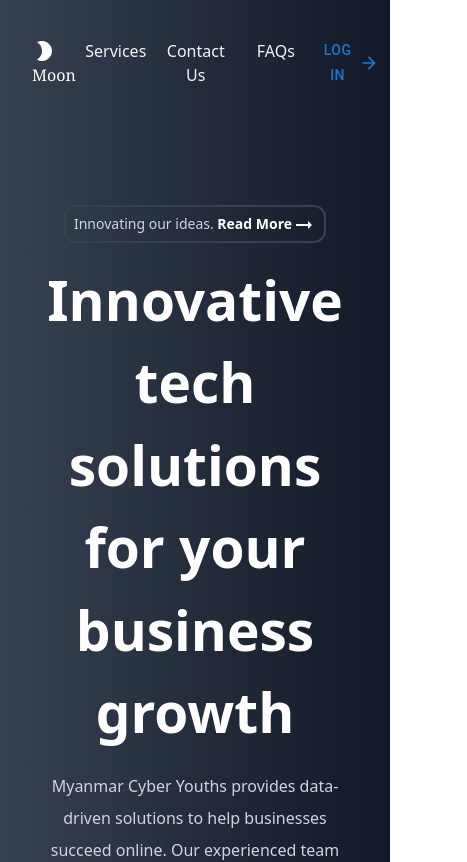
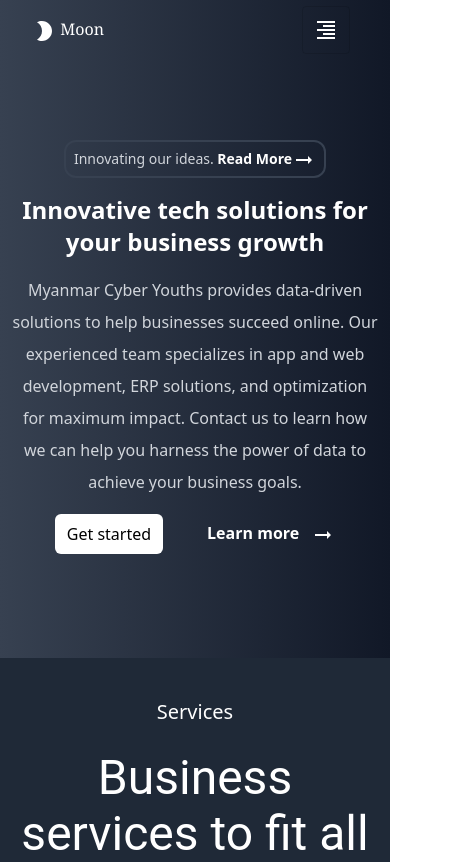
Before and after one commit to ninnroot/landingpage, a Next.js app: page / in a window 390 px wide. Shown: the top 862 px of the page, 467 px wide, since content can reach past the window. Built offline with nearby package versions, Linux system fonts and the light colour scheme.

Commit message:
Responsive done

```diff
--- a/src/components/AboutUs.tsx
+++ b/src/components/AboutUs.tsx
@@ -3,14 +3,14 @@
 
 const AboutUs = () => {
   return (
-    <div className="mx-32 flex flex-row text-white justify-center items-center py-20">
+    <div className="sm:mx-16 lg:32 mx-3 flex flex-row text-white justify-center items-center py-20">
       <div className="flex flex-col items-center justify-center gap-4">
         <div className="cursor-pointer py-1 px-2 border-2 border-gray-700 rounded-xl hover:border-gray-500">
           <span className="text-gray-300 text-sm">Innovating our ideas.</span>
           <span className="font-bold text-whtie text-sm"> Read More</span>
           <ArrowRightAltIcon />
         </div>
-        <p className="text-center max-w-2xl mx-auto text-[55px] font-bold">
+        <p className="text-center max-w-2xl mx-auto md:text-3xl xl:text-[55px] text-2xl font-bold">
           Innovative tech solutions for your business growth
         </p>
         <p className="text-center text-md max-w-2xl mx-auto leading-8 text-gray-300">
--- a/src/components/Clients.tsx
+++ b/src/components/Clients.tsx
@@ -58,16 +58,16 @@
   const threeReviewers = clientReviews.slice(0, 3);
   const [open, setOpen] = useState<boolean>(false);
   return (
-    <div className="flex flex-col items-center py-10 gap-6 text-white mx-32">
+    <div className="flex flex-col items-center py-10 gap-6 text-white lg:mx-32 md:mx-16 mx-3">
       <p>Testimonails</p>
       <p className="mx-auto max-w-xl text-center text-3xl">
         We have worked with thousands of amazing people
       </p>
-      <div className="grid grid-cols-4 gap-6 w-full min-h-52 max-h-fit">
+      <div className="grid xl:grid-cols-4 md:grid-cols-2 grid-cols-1 gap-6 w-full min-h-52 max-h-fit">
         {threeReviewers.map((item) => (
           <div
             key={item.id}
-            className="bg-gray-900 rounded-xl p-6 flex flex-col justify-between"
+            className="bg-gray-900 rounded-xl p-6 flex flex-col justify-between gap-10"
           >
             <div className="text-sm">
               <span>{item.reviews}</span>
--- a/src/components/Contact.tsx
+++ b/src/components/Contact.tsx
@@ -41,9 +41,9 @@
   });
   console.log(messageData);
   return (
-    <div className="mx-32 text-white py-10">
-      <div className="grid grid-cols-2 gap-10 w-full">
-        <div className="col-span-1 bg-gradient-to-b from-gray-700 to-gray-900 h-[100vh] p-10 flex flex-col justify-center items-start ">
+    <div className="lg:mx-32 sm:mx-14 mx-3 text-white py-10">
+      <div className="grid xl:grid-cols-2 grid-cols-1 gap-10 w-full">
+        <div className="col-span-1 bg-gradient-to-b from-gray-700 to-gray-900 xl:h-[100vh] p-10 flex flex-col justify-center items-start ">
           <p className="text-3xl font-bold mb-3">Get in touch</p>
           <p className="leading-7 text-lg mb-10">
             Getting in touch with us is easy. Whether you prefer to call, email
--- a/src/components/Faq.tsx
+++ b/src/components/Faq.tsx
@@ -15,7 +15,7 @@
     answer: "I am not gay.",
   },
   {
-    question: "Mama or nyimalay",
+    question: "Mama or nyimalay?",
     answer: "Mama",
   },
   { question: "Do you love GUSTO?", answer: "No, I don't" },
@@ -46,8 +46,10 @@
 
 const Faq = () => {
   return (
-    <div className="mx-80 text-white py-20">
-      <p className="text-3xl font-bold mb-10">Frequent asked questions</p>
+    <div className="xl:mx-80 lg:mx-64 sm:mx-24 mx-8  text-white py-20">
+      <p className="text-2xl md:text-3xl font-bold mb-10">
+        Frequent asked questions
+      </p>
       <div className="flex flex-col gap-4">
         {questionAnswer.map((item: QuestionAnswer) => (
           <div key={item.answer}>
--- a/src/components/Footer.tsx
+++ b/src/components/Footer.tsx
@@ -8,13 +8,13 @@
 
 const Footer = () => {
   return (
-    <div className="mx-32 py-20">
+    <div className="lg:mx-32 sm:mx-14 mx-3 py-20 ">
       <Divider style={{ backgroundColor: "gray" }} />
-      <div className="flex justify-between mt-10">
-        <p className="text-gray-400 text-sm">
+      <div className="flex justify-between mt-10 gap-10">
+        <p className="text-gray-400 text-center text-sm">
           @2023 Tone Tone Lay. All right reserved.
         </p>
-        <div className="w-56 flex gap-6">
+        <div className="w-56 flex flex-wrap justify-center md:gap-6 gap-6">
           <FacebookIcon sx={{ color: "gray" }} />
           <InstagramIcon sx={{ color: "gray" }} />
           <TwitterIcon sx={{ color: "gray" }} />
--- a/src/components/Layout.tsx
+++ b/src/components/Layout.tsx
@@ -1,7 +1,22 @@
+import Box from "@mui/material/Box";
+import SwipeableDrawer from "@mui/material/SwipeableDrawer";
+import List from "@mui/material/List";
+import Divider from "@mui/material/Divider";
+import ListItem from "@mui/material/ListItem";
+import ListItemButton from "@mui/material/ListItemButton";
+import ListItemIcon from "@mui/material/ListItemIcon";
+import ListItemText from "@mui/material/ListItemText";
 import React, { ReactNode } from "react";
 import Brightness2Icon from "@mui/icons-material/Brightness2";
-import { Button } from "@mui/material";
+import { Button, ToggleButton } from "@mui/material";
 import ArrowForwardIcon from "@mui/icons-material/ArrowForward";
+import MiscellaneousServicesIcon from "@mui/icons-material/MiscellaneousServices";
+import QuestionMarkIcon from "@mui/icons-material/QuestionMark";
+import CallIcon from "@mui/icons-material/Call";
+import LoginIcon from "@mui/icons-material/Login";
+import FormatAlignRightIcon from "@mui/icons-material/FormatAlignRight";
+
+type Anchor = "right";
 
 interface Nav {
   icon: ReactNode;
@@ -19,9 +34,78 @@
   logIn: <Button endIcon={<ArrowForwardIcon />}>Log in</Button>,
 };
 
+interface ModileDrawer {
+  text: string;
+  icon: ReactNode;
+}
+const mobileDrawer: ModileDrawer[] = [
+  { text: "Services", icon: <MiscellaneousServicesIcon /> },
+  { text: "FAQs", icon: <QuestionMarkIcon /> },
+  { text: "Contact Us", icon: <CallIcon /> },
+];
+
 const Layout = () => {
+  const [state, setState] = React.useState({
+    top: false,
+    left: false,
+    bottom: false,
+    right: false,
+  });
+
+  const toggleDrawer =
+    (anchor: Anchor, open: boolean) =>
+    (event: React.KeyboardEvent | React.MouseEvent) => {
+      if (
+        event &&
+        event.type === "keydown" &&
+        ((event as React.KeyboardEvent).key === "Tab" ||
+          (event as React.KeyboardEvent).key === "Shift")
+      ) {
+        return;
+      }
+
+      setState({ ...state, [anchor]: open });
+    };
+
+  const list = (anchor: Anchor) => (
+    <Box
+      sx={{ width: 250 }}
+      role="presentation"
+      onClick={toggleDrawer(anchor, false)}
+      onKeyDown={toggleDrawer(anchor, false)}
+    >
+      <List>
+        {mobileDrawer.map((item, index) => (
+          <ListItem disablePadding key={index}>
+            <ListItemButton>
+              <div className="flex justify-start items-center">
+                <ListItemIcon>{item.icon}</ListItemIcon>
+                <ListItemText>{item.text}</ListItemText>
+              </div>
+            </ListItemButton>
+          </ListItem>
+        ))}
+      </List>
+      <Divider />
+      <List>
+        <ListItem>
+          <ListItemButton>
+            <div className="flex justify-start items-center">
+              <ListItemIcon>
+                <LoginIcon />
+              </ListItemIcon>
+              <ListItemText>Log in</ListItemText>
+            </div>
+          </ListItemButton>
+        </ListItem>
+      </List>
+    </Box>
+  );
+
   return (
-    <div className="flex flex-row justify-between items-center mx-8 py-8">
+    <div>
+      <div>
+        <div className="hidden lg:flex flex-row justify-between items-center mx-8 py-8">
           <div className="w-24 text-white font-serif">{nav.icon} Moon</div>
           <div className="text-slate-100 w-96 flex flex-row justify-evenly cursor-pointer ">
             <span className="w-20 text-center">{nav.services}</span>
@@ -30,6 +114,32 @@
           </div>
           <div className="w-24">{nav.logIn}</div>
         </div>
+      </div>
+      <div className="lg:hidden flex justify-between items-center mx-8">
+        <div className="w-24 text-white font-serif">{nav.icon} Moon</div>
+        {(["right"] as const).map((anchor) => (
+          <React.Fragment key={anchor}>
+            <Button onClick={toggleDrawer(anchor, true)}>
+              <ToggleButton
+                value="right"
+                aria-label="right aligned"
+                style={{ color: "white" }}
+              >
+                <FormatAlignRightIcon />
+              </ToggleButton>
+            </Button>
+            <SwipeableDrawer
+              anchor={anchor}
+              open={state[anchor]}
+              onClose={toggleDrawer(anchor, false)}
+              onOpen={toggleDrawer(anchor, true)}
+            >
+              {list(anchor)}
+            </SwipeableDrawer>
+          </React.Fragment>
+        ))}
+      </div>
+    </div>
   );
 };
 
--- a/src/components/Services.tsx
+++ b/src/components/Services.tsx
@@ -56,19 +56,32 @@
         "Maintenance and support",
       ],
     },
+    {
+      offer: "Consulting",
+      description: "Dedicated consulting for your business",
+      privilege: [
+        "Architecture and design",
+        "Project planning and management",
+        "Requirements gathering and analysis",
+        "Technology assessment and selection",
+        "Maintenance and support",
+      ],
+    },
   ],
 };
 
 const Services = () => {
   return (
     <div className="w-full bg-gray-800 h-full py-10">
-      <div className="flex flex-col gap-6 text-white items-center mx-32">
-        <p>{contentServices.title}</p>
-        <Typography variant="h3">{contentServices.contentTitle}</Typography>
+      <div className="flex flex-col gap-6 text-white items-center lg:mx-32 md:mx-16 mx-3">
+        <p className="text-xl">{contentServices.title}</p>
+        <Typography variant="h3" sx={{ textAlign: "center" }}>
+          {contentServices.contentTitle}
+        </Typography>
         <div className="mx-auto max-w-2xl text-center leading-8">
           {contentServices.content}
         </div>
-        <div className="grid grid-cols-3 gap-6 w-full min-h-64 max-h-96">
+        <div className="grid xl:grid-cols-3 lg:grid-cols-2 grid-cols-1 gap-6 w-full min-h-64 ">
           {contentServices.options.map((item) => (
             <div
               key={item.offer}
```
Lines whose indentation alone changed are shown as unchanged.
